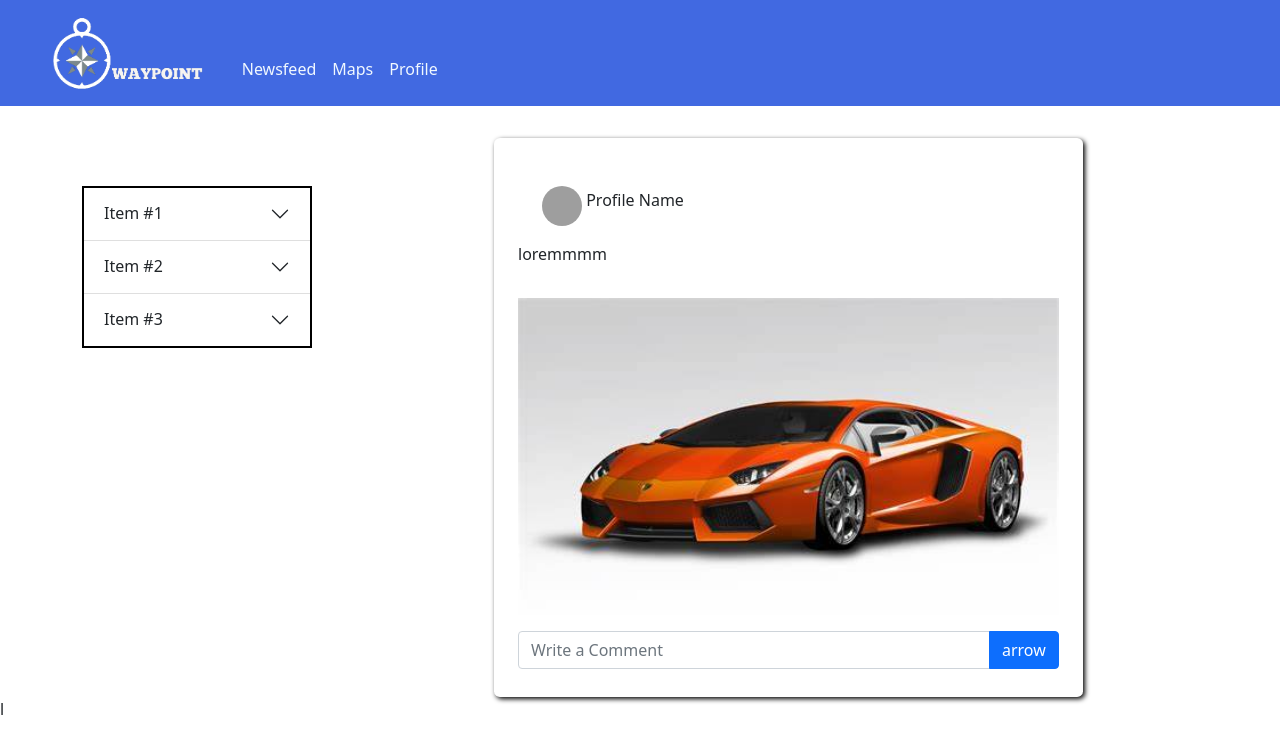
After one commit to Safayedbin/TMS, a PHP site: page /newsfeed.html in a window 1280 px wide. The commit adds this page. Shown: the top 754 px of the page. Run offline with PHP 8.4, Linux system fonts and the light colour scheme; grey boxes are pictures that could not be loaded.

Commit message:
frontenddone

```diff
--- a/css/common.css
+++ b/css/common.css
@@ -7,6 +7,14 @@
     margin: 0;
     box-sizing: border-box;
 }
+ul li a {
+    text-decoration: none;
+    text-emphasis: none;
+    color: black;
+
+}
+
+
 .clr{
     clear: both;
 }
@@ -70,7 +78,7 @@ header .profile h5{
     margin-left: 2rem;
     margin-top: 2rem;
     box-shadow: 2px 2px 5px black;
-    width: 35rem;
+    width: 80%;
     padding: 1.5rem;
     border-radius: 1%;
 }
@@ -95,3 +103,21 @@ header .profile h5{
 
 
 }
+.sidebar{
+    position: relative;
+}
+.accordion.newsfeed{
+    width: 18%;
+    border: 2px black solid;
+    margin-top: 5rem;
+    position: fixed;
+    justify-content: center;
+}
+
+.accordion ul li  {
+    list-style-type: none;
+    text-transform: capitalize;
+    margin: 1rem 0rem;
+    border-bottom: 2px black solid;
+    font-size: 1.25rem;
+}
--- /dev/null
+++ b/newsfeed.html
@@ -0,0 +1,136 @@
+<!DOCTYPE html>
+<html lang="en">
+
+<head>
+  <meta charset="UTF-8">
+  <meta name="viewport" content="width=device-width, initial-scale=1.0">
+  <link href="https://cdn.jsdelivr.net/npm/bootstrap@5.0.2/dist/css/bootstrap.min.css" rel="stylesheet"
+    integrity="sha384-EVSTQN3/azprG1Anm3QDgpJLIm9Nao0Yz1ztcQTwFspd3yD65VohhpuuCOmLASjC" crossorigin="anonymous">
+  <link rel="stylesheet" href="css/common.css">
+  <title>Document</title>
+</head>
+
+<body>
+  <div class="container-fluid">
+    <div class="row">
+      <!--Navbar-->
+      <nav class="navbar navbar-expand-lg ">
+        <div class="container-fluid">
+          <a class="navbar-brand" href="#"><img src="images/logo.png" alt=""></a>
+
+          <button class="navbar-toggler" type="button" data-bs-toggle="collapse" data-bs-target="#navbarNav"
+            aria-controls="navbarNav" aria-expanded="false" aria-label="Toggle navigation">
+            <span class="navbar-toggler-icon"></span>
+          </button>
+          <div class="collapse navbar-collapse" id="navbarNav">
+            <ul class="navbar-nav">
+              <li class="nav-item">
+                <a class="nav-link active" aria-current="page" href="newsfeed.html">Newsfeed</a>
+              </li>
+              <li class="nav-item">
+                <a class="nav-link" href="maps.html">Maps</a>
+              </li>
+              <li class="nav-item">
+                <a class="nav-link" href="profile.html">Profile</a>
+              </li>
+
+            </ul>
+          </div>
+        </div>
+      </nav>
+      <!--Navbar-->
+    </div>
+  </div>
+  <div class="clr"></div>
+
+
+
+  <div class="container">
+    <div class="row">
+      <div class="col-4 sidebar">
+        <div class="accordion newsfeed accordion-flush" id="accordionFlushExample">
+          <div class="accordion-item">
+            <h2 class="accordion-header">
+              <button class="accordion-button collapsed" type="button" data-bs-toggle="collapse" data-bs-target="#flush-collapseOne" aria-expanded="false" aria-controls="flush-collapseOne">
+                Item #1
+              </button>
+            </h2>
+            <div id="flush-collapseOne" class="accordion-collapse collapse" data-bs-parent="#accordionFlushExample">
+              <div class="accordion-body">
+                <ul>
+                  <li><a href="">apple</a></li>
+                  <li><a href="">ice Cream</a></li>
+                </ul>
+              </div>
+            </div>
+          </div>
+          <div class="accordion-item">
+            <h2 class="accordion-header">
+              <button class="accordion-button collapsed" type="button" data-bs-toggle="collapse" data-bs-target="#flush-collapseTwo" aria-expanded="false" aria-controls="flush-collapseTwo">
+                Item #2
+              </button>
+            </h2>
+            <div id="flush-collapseTwo" class="accordion-collapse collapse" data-bs-parent="#accordionFlushExample">
+              <div class="accordion-body">
+                <ul>
+                  <li><a href="">apple</a></li>
+                  <li><a href="">ice Cream</a></li>
+                </ul>
+              </div>
+            </div>
+          </div>
+          <div class="accordion-item">
+            <h2 class="accordion-header">
+              <button class="accordion-button collapsed" type="button" data-bs-toggle="collapse" data-bs-target="#flush-collapseThree" aria-expanded="false" aria-controls="flush-collapseThree">
+                Item #3
+              </button>
+            </h2>
+            <div id="flush-collapseThree" class="accordion-collapse collapse" data-bs-parent="#accordionFlushExample">
+              <div class="accordion-body">
+                <ul>
+                <li><a href="">apple</a></li>
+
+                <li><a href="">ice Cream</a></li>
+              </ul>
+            </div>
+            </div>
+          </div>
+        </div>
+      </div>
+      <div class="col-8">
+        <!-- post loop starts here-->
+        <div class="post">
+          <div class="row">
+            <div class="post-profile">
+              <img src="images/profile.jpg" alt="">
+              <h5>profile name</h5>
+            </div>
+            <p>loremmmm</p>
+
+            <div class="postpic ">
+              <img src="images/OIP (1).jpg" alt="">
+            </div>
+            <div class="input-group mb-1">
+
+              <input type="text" class="form-control" placeholder="Write a Comment" aria-label="Sizing example input"
+                aria-describedby="inputGroup-sizing-default">
+              <span class="btn btn-primary" id="">arrow</span>
+            </div>
+          </div>
+        </div>
+        <!-- post -->
+      </div>
+    </div>
+  </div>
+
+  <div class="clr"></div>
+
+
+
+
+  <script src="https://cdn.jsdelivr.net/npm/bootstrap@5.0.2/dist/js/bootstrap.bundle.min.js"
+    integrity="sha384-MrcW6ZMFYlzcLA8Nl+NtUVF0sA7MsXsP1UyJoMp4YLEuNSfAP+JcXn/tWtIaxVXM" crossorigin="anonymous">
+  </script>
+</body>
+
+</html>l
```
Also changed, not shown: Notification.html (deleted, +0 -172 lines), maps.html (+58 -36 lines), profile.html (+63 -4 lines).
